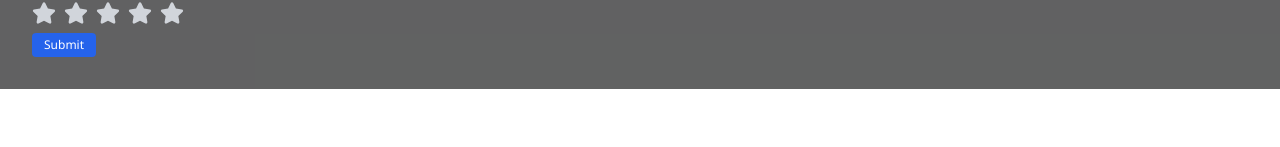
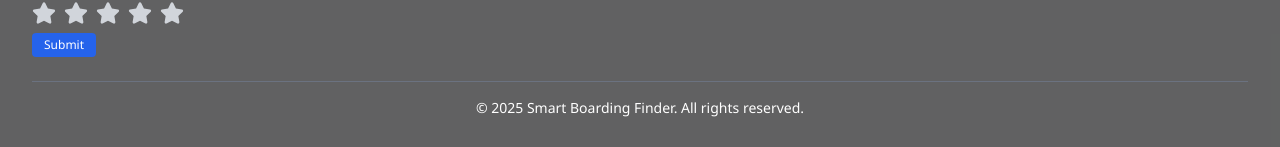
Before and after one commit to kithmisa/Smart-Boarding-Finder-System, a React (Create React App) app: page / in a window 1280 px wide. Shown: the part 983-1130 px from the top of the page. Before the commit the page ends 1072 px from the top, so only its background shows below. Built offline with nearby package versions, Linux system fonts and the light colour scheme; the HTML template or start-up script is replaced by a standard one.

Commit message:
Update Footer.jsx

```diff
--- a/src/components/Footer.jsx
+++ b/src/components/Footer.jsx
@@ -82,14 +82,17 @@ const Footer = () => {
             info@sbf.lk
           </p>
           <p className="flex items-center gap-2 mt-2">
-            <FaPhoneAlt className="text-black-500" />
+            <FaPhoneAlt className="text-500" />
             +94 71 2 432 145
           </p>
         </div>
 
       </div>
 
-
+       {/* Copyright Section */}
+      <div className="text-center text-sm mt-6 border-t border-gray-500 pt-4">
+        © 2025 Smart Boarding Finder. All rights reserved.
+      </div>
     </footer>
   );
 };
```
